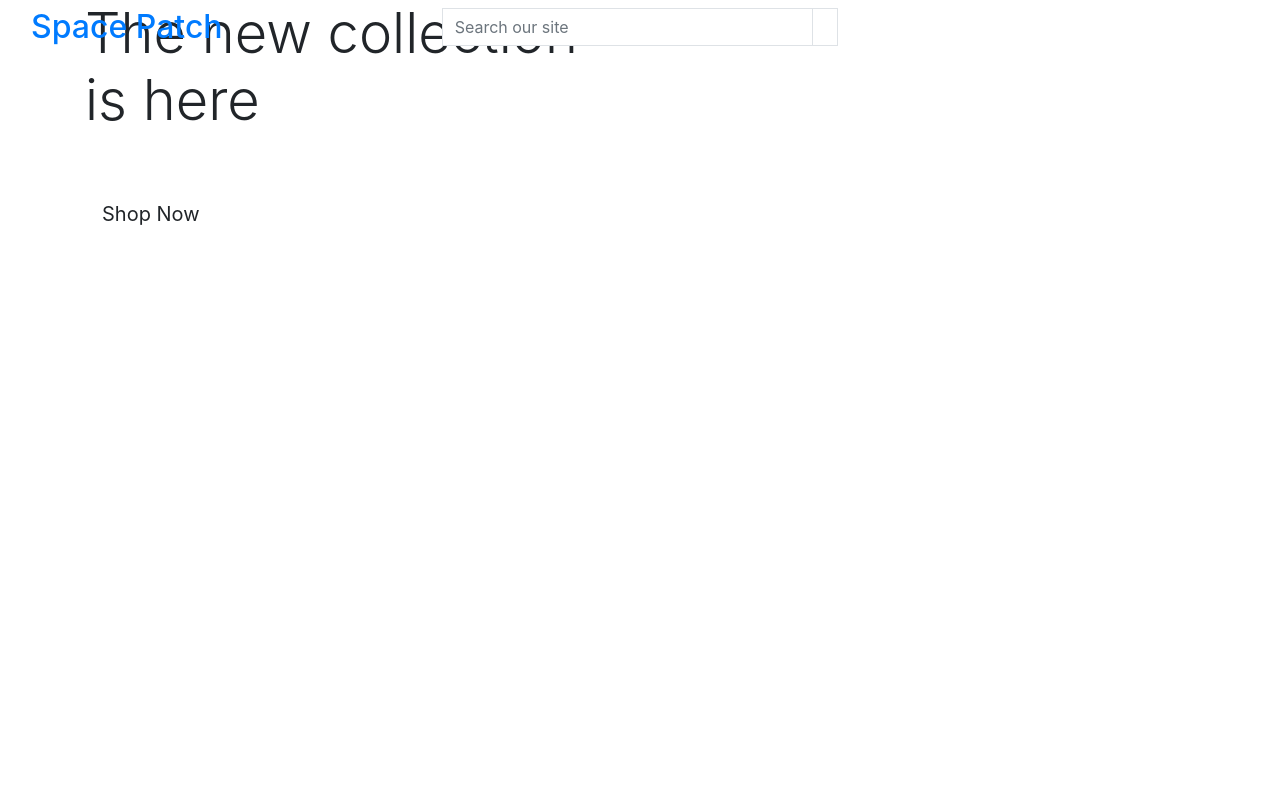
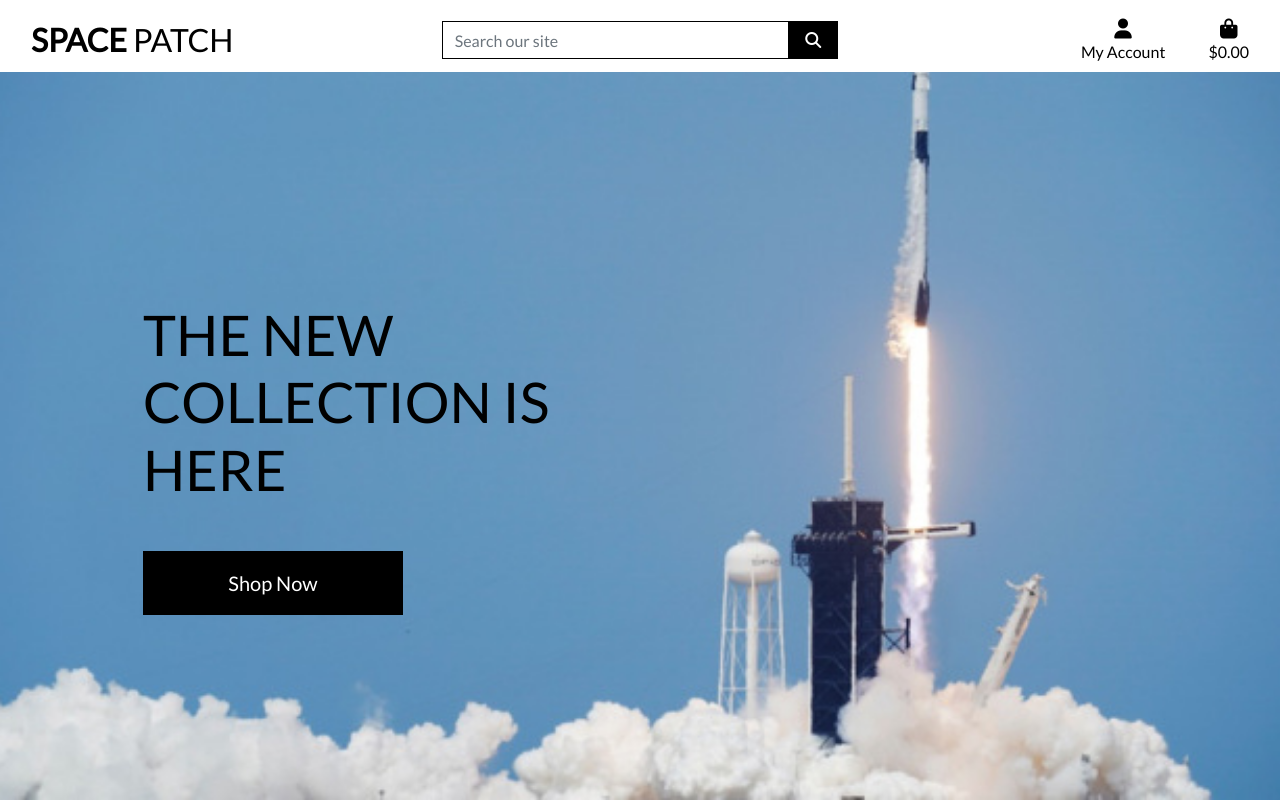
Before and after one commit to TChauruka/Space-patch, a Django app: page / in a window 1280 px wide. Run offline with Django 3.2, Linux system fonts and the light colour scheme; some libraries are stand-ins or nearby versions.

Commit message:
completeed homepage header and css

```diff
--- a/space_patch/settings.py
+++ b/space_patch/settings.py
@@ -150,6 +150,10 @@ USE_TZ = True
 # https://docs.djangoproject.com/en/3.2/howto/static-files/
 
 STATIC_URL = '/static/'
+STATICFILES_DIRS = (os.path.join(BASE_DIR, 'static'),)
+
+MEDIA_URL = '/media/'
+MEDIA_ROOT = os.path.join(BASE_DIR, 'media')
 
 # Default primary key field type
 # https://docs.djangoproject.com/en/3.2/ref/settings/#default-auto-field
--- a/space_patch/urls.py
+++ b/space_patch/urls.py
@@ -15,9 +15,11 @@ Including another URLconf
 """
 from django.contrib import admin
 from django.urls import path, include
+from django.conf import settings
+from django.conf.urls.static import static
 
 urlpatterns = [
     path('admin/', admin.site.urls),
     path('accounts/', include('allauth.urls')),
     path('', include('home.urls')),
-]
+] + static(settings.MEDIA_URL, document_root=settings.MEDIA_ROOT)
--- /dev/null
+++ b/static/css/base.css
@@ -0,0 +1,82 @@
+html {
+    height:100% ;
+
+}
+
+body {
+    background: url(/media/space_background.jpg) no-repeat center fixed;
+    background-size: cover;
+    height: calc(100vh - 164px);
+    font-family: Lato ;
+    color: #555;
+}
+
+/* from Bulma */
+.icon {
+    align-items: center;
+    display: inline-flex;
+    justify-content: center;
+    height: 1.5rem;
+    width: 1.5rem;
+}
+
+.logo-font {
+    text-transform: uppercase;
+}
+
+.main-logo-link {
+    width: fit-content;
+}
+
+.shop-now-button {
+    background: black;
+    color: white;
+    min-width: 260px;
+}
+
+.btn-black {
+    background: black;
+    color: white;
+}
+
+.shop-now-button:hover,
+.shop-now-button:active,
+.shop-now-button:focus,
+.btn-black:hover,
+.btn-black:active,
+.btn-black:focus {
+    background: #222;
+    color: white;
+}
+
+.text-black {
+    color: #000 !important;
+}
+
+.border-black {
+    border: 1px solid black !important;
+}
+
+/* -------------------------------- Media Queries */
+
+/* Slightly larger container on xl screens */
+@media (min-width: 1200px) {
+  .container {
+    max-width: 80%;
+  }
+}
+
+/* fixed top navbar only on medium and up */
+@media (min-width: 992px) {
+    .fixed-top-desktop-only {
+        position: fixed;
+        top: 0;
+        right: 0;
+        left: 0;
+        z-index: 1030;
+    }
+
+    .header-container {
+        padding-top: 164px;
+    }
+}
--- a/templates/base.html
+++ b/templates/base.html
@@ -17,12 +17,16 @@
     {% block corecss %}
     <link rel="stylesheet" href="https://stackpath.bootstrapcdn.com/bootstrap/4.4.1/css/bootstrap.min.css"
         integrity="sha384-Vkoo8x4CGsO3+Hhxv8T/Q5PaXtkKtu6ug5TOeNV6gBiFeWPGFN9MuhOf23Q9Ifjh" crossorigin="anonymous">
+    <link rel="preconnect" href="https://fonts.gstatic.com">
+    <link href="https://fonts.googleapis.com/css2?family=Lato&display=swap" rel="stylesheet">
+    <link rel="stylesheet" href="{% static 'css/base.css'%}">
     {% endblock %}
 
     {% block extra_css %}
     {% endblock %}
 
     {% block corejs %}
+       <script src="https://kit.fontawesome.com/ddaa789071.js" crossorigin="anonymous"></script>
        <script src="https://code.jquery.com/jquery-3.4.1.slim.min.js" integrity="sha384-J6qa4849blE2+poT4WnyKhv5vZF5SrPo0iEjwBvKU7imGFAV0wwj1yYfoRSJoZ+n" crossorigin="anonymous"></script>
        <script src="https://cdn.jsdelivr.net/npm/popper.js@1.16.0/dist/umd/popper.min.js" integrity="sha384-Q6E9RHvbIyZFJoft+2mJbHaEWldlvI9IOYy5n3zV9zzTtmI3UksdQRVvoxMfooAo" crossorigin="anonymous"></script>
        <script src="https://stackpath.bootstrapcdn.com/bootstrap/4.4.1/js/bootstrap.min.js" integrity="sha384-wfSDF2E50Y2D1uUdj0O3uMBJnjuUD4Ih7YwaYd1iqfktj0Uod8GCExl3Og8ifwB6" crossorigin="anonymous"></script>
@@ -36,10 +40,10 @@
 
 <body>
     <header class="container-fluid fixed-top">
-        <div class="row">
+        <div id="topnav" class="row bg-white pt-lg-2 d-noone d-lg-flex">
             <div class="col-12 col-lg-4 my-auto py-1 py-lg-0 text-center text-lg-left">
-                <a href="{% url 'home' %" class="nav-link main-logo-link ">
-                    <h2 class="logo-font text black my-0">Space Patch</h2>
+                <a href="{% url 'home' %}" class="nav-link main-logo-link">
+                    <h2 class="logo-font text-black my-0"><strong>Space</strong> Patch</h2>
                 </a>
             </div>
             <div class="col-12 col-lg-4 my-auto py-1 py-lg-0">
@@ -57,13 +61,44 @@
                 </form>
             </div>
             <div class="col-12 col-lg-4 my-auto py-1 py-lg-0">
-                <ul class="list-inline list-unstyled text-center text-lg-left my-0">
-                    <li class="list-inline-item dropdown"></li>
-                    <li class="list-inline-item "></li>
+                <ul class="list-inline list-unstyled text-center text-lg-right my-0">
+                    <li class="list-inline-item dropdown">
+                        <a class="text-black nav-link" href="#" id="user-options" data-toggle="dropdown" aria-haspopup="true" aria-expanded="false">
+                            <div class="text-center">
+                                <div><i class="fas fa-user fa-lg"></i></div>
+                                <p class="my-0">My Account</p>
+                            </div>
+                        </a>
+                        <div class="dropdown-menu border-0" aria-labelledby="user-options">
+                            {% if request.user.is_authenticated %}
+                                {% if request.user.is_superuser %}
+                                    <a href="" class="dropdown-item">Product Management</a>
+                                {% endif %}
+                                <a href="" class="dropdown-item">My Profile</a>
+                                <a href="{% url 'account_logout' %}" class="dropdown-item">Logout</a>
+                            {% else %}
+                                <a href="{% url 'account_signup' %}" class="dropdown-item">Register</a>
+                                <a href="{% url 'account_login' %}" class="dropdown-item">Login</a>
+                            {% endif %}
+                        </div>
+                    </li>
+                    <li class="list-inline-item">
+                        <a class="{% if grand_total %}text-info font-weight-bold{% else %}text-black{% endif %} nav-link" href="">
+                            <div class="text-center">
+                                <div><i class="fas fa-shopping-bag fa-lg"></i></div>
+                                <p class="my-0">
+                                    {% if grand_total %}
+                                        ${{ grand_total|floatformat:2 }}
+                                    {% else %}
+                                        $0.00
+                                    {% endif %}
+                                </p>
+                            </div>
+                        </a>
+                    </li>
                 </ul>
             </div>
         </div>
-
     </header>
 
     {% if messages %}
```
Also changed, not shown: media/space_background.jpg (added).
